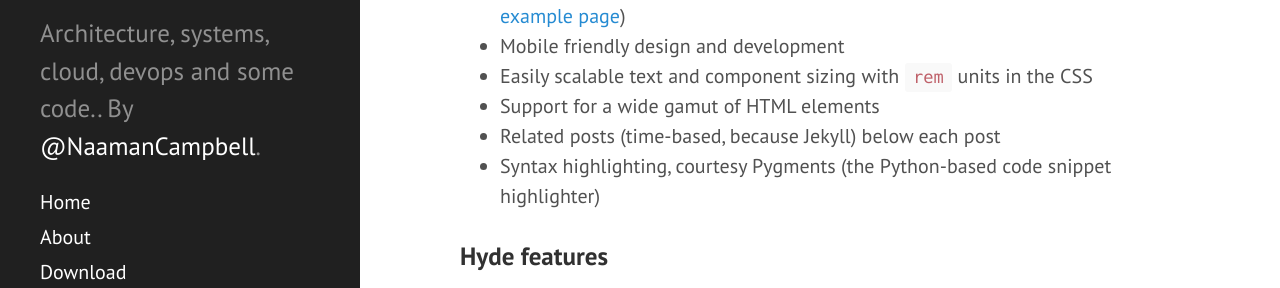
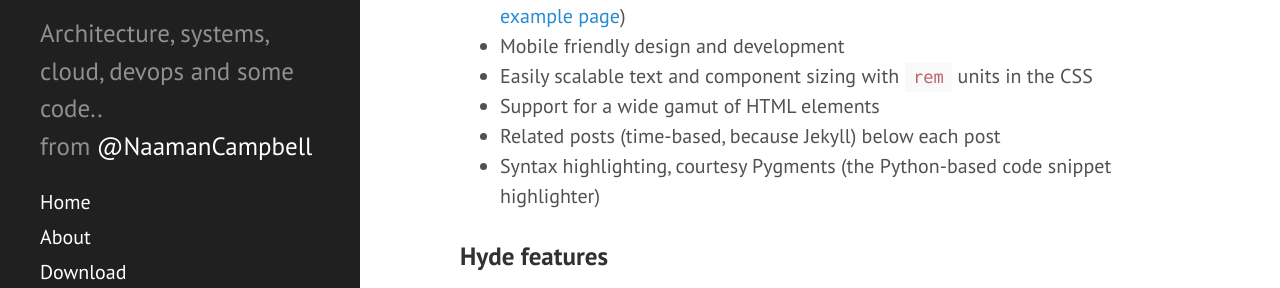
Before and after one commit to naamancampbell/naamancampbell.github.io, a Jekyll site: the page built from index.html, in a window 1280 px wide. Shown: the part 450-738 px from the top of the page. Built offline with Jekyll 4.4.1, drawn with Linux system fonts in a browser that asks for light colours; the list of posts is cut into pages by our own code.

```diff
--- a/_config.yml
+++ b/_config.yml
@@ -13,7 +13,7 @@ permalink:        pretty
 # Setup
 title:            Tech Notes
 tagline:          'architecture, systems, cloud, devops and some code'
-description:      'Architecture, systems, cloud, devops and some code.. By <a href="https://twitter.com/naamancampbell" target="_blank">@NaamanCampbell</a>.'
+description:      'Architecture, systems, cloud, devops and some code.. <br /> from <a href="https://twitter.com/naamancampbell" target="_blank">@NaamanCampbell</a>'
 url:              http://tech.clancampbell.id.au
 baseurl:          /
 
```
Also changed, not shown: Gemfile.lock.
